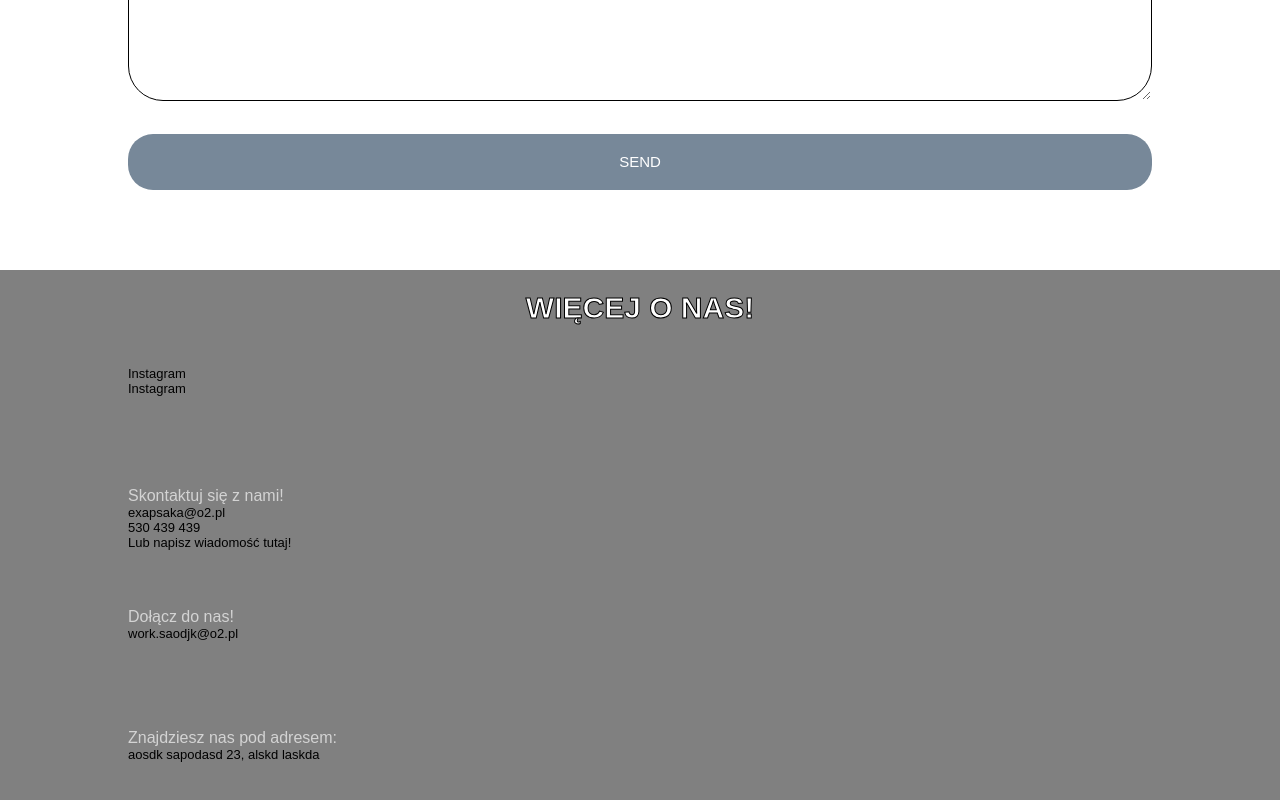
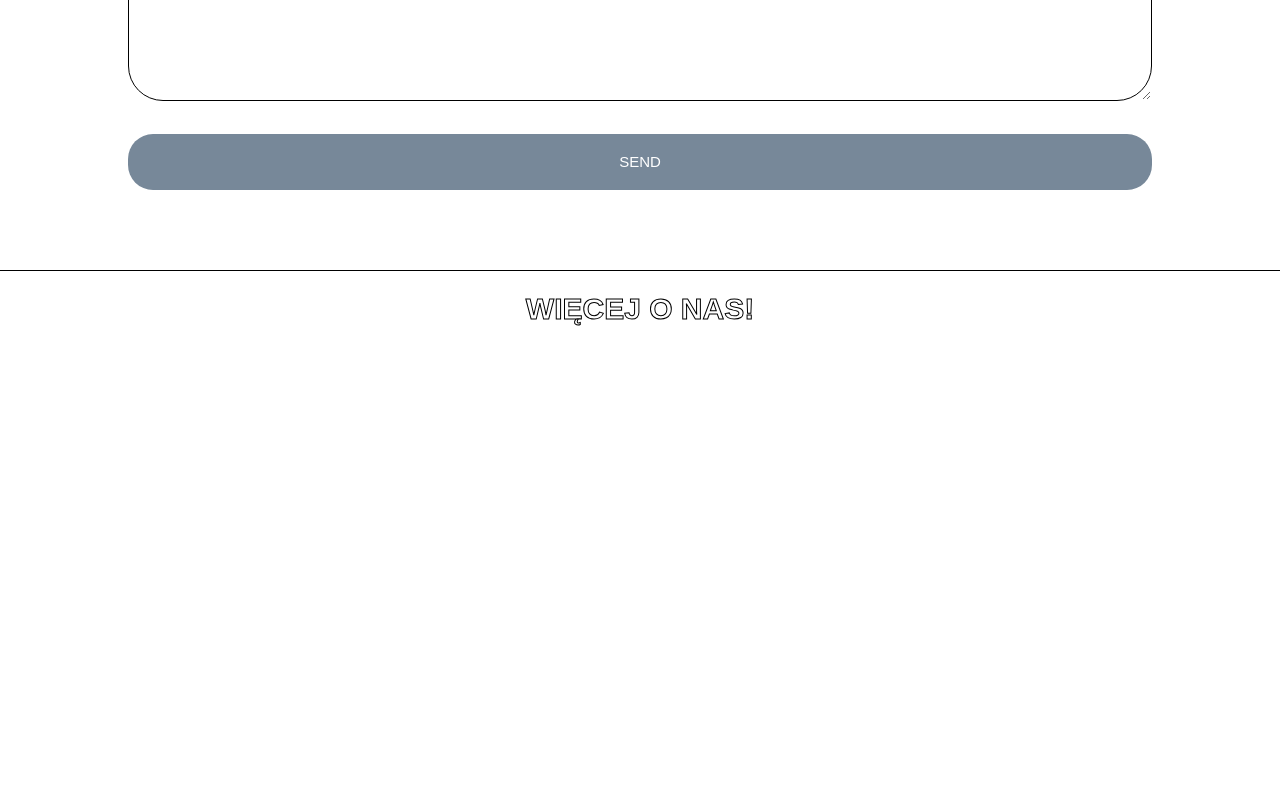
Before and after one commit to Adaxelx/BusinessPage, a React (Create React App) app: page /contact in a window 1280 px wide. Shown: the part 1010-1810 px from the top of the page. Built offline with nearby package versions, Linux system fonts and the light colour scheme.

Commit message:
add animation to footer

```diff
--- a/src/components/Footer.js
+++ b/src/components/Footer.js
@@ -2,10 +2,45 @@ import React from 'react';
 
 import '../css/Footer.css'
 
-const Footer = () => {
+let off;
+let height;
+let windowH = window.innerHeight;
+
+class Footer extends React.Component{
+
+    state = {
+        active: false,
+    }
+
+    handleScroll = () =>{
+        let scrollV = window.scrollY;
+            off = this.footer.current.offsetTop
+            height = this.footer.current.offsetHeight;
+            if(off<scrollV+windowH-height/2){
+                this.setState({
+                    active: true,
+                })
+            }
+            else{
+                this.setState({
+                    active: false,
+                })
+            }
+        }
+
+
+        footer = React.createRef();
+
+        componentDidMount() {
+            window.addEventListener('scroll', this.handleScroll);
+        }
+        componentWillUnmount() {
+            window.removeEventListener('scroll', this.handleScroll);
+          }
+    render(){
         return (
             <>
-        <footer>
+            <footer ref={this.footer} className={this.state.active ? 'active' : ''}>
                 <p className="title">Więcej o nas!</p>
                 <div className="socials">
                     <p>Instagram</p>
@@ -31,4 +66,6 @@ const Footer = () => {
          );
     }
 
+}
+
 export default Footer;
--- a/src/css/Footer.css
+++ b/src/css/Footer.css
@@ -1,7 +1,8 @@
 footer{
+    border-top: 1px solid black;
     height: 70vh;
     width: 100%;
-    background-color: gray;
+    background-color: transparent;
     display: flex;
     flex-direction: column;
     justify-content: space-around;
@@ -20,9 +21,24 @@ footer .title{
     -webkit-text-stroke: 1px black;
     color: transparent;
     color: white;
+    transform: translateY(0);
+    opacity: 1;
 }
 
 footer .header{
-    font-size: 1.6rem;
-    color: lightgray;
+    font-size: 1.8rem;
+    color: gray;
 }
+
+/* animations */
+
+footer p{
+    transform: translateY(-200%);
+    opacity:0;
+    transition: 1.5s;
+}
+
+footer.active p{
+    transform: translateY(0);
+    opacity: 1;
+}
```
Lines whose indentation alone changed are shown as unchanged.
